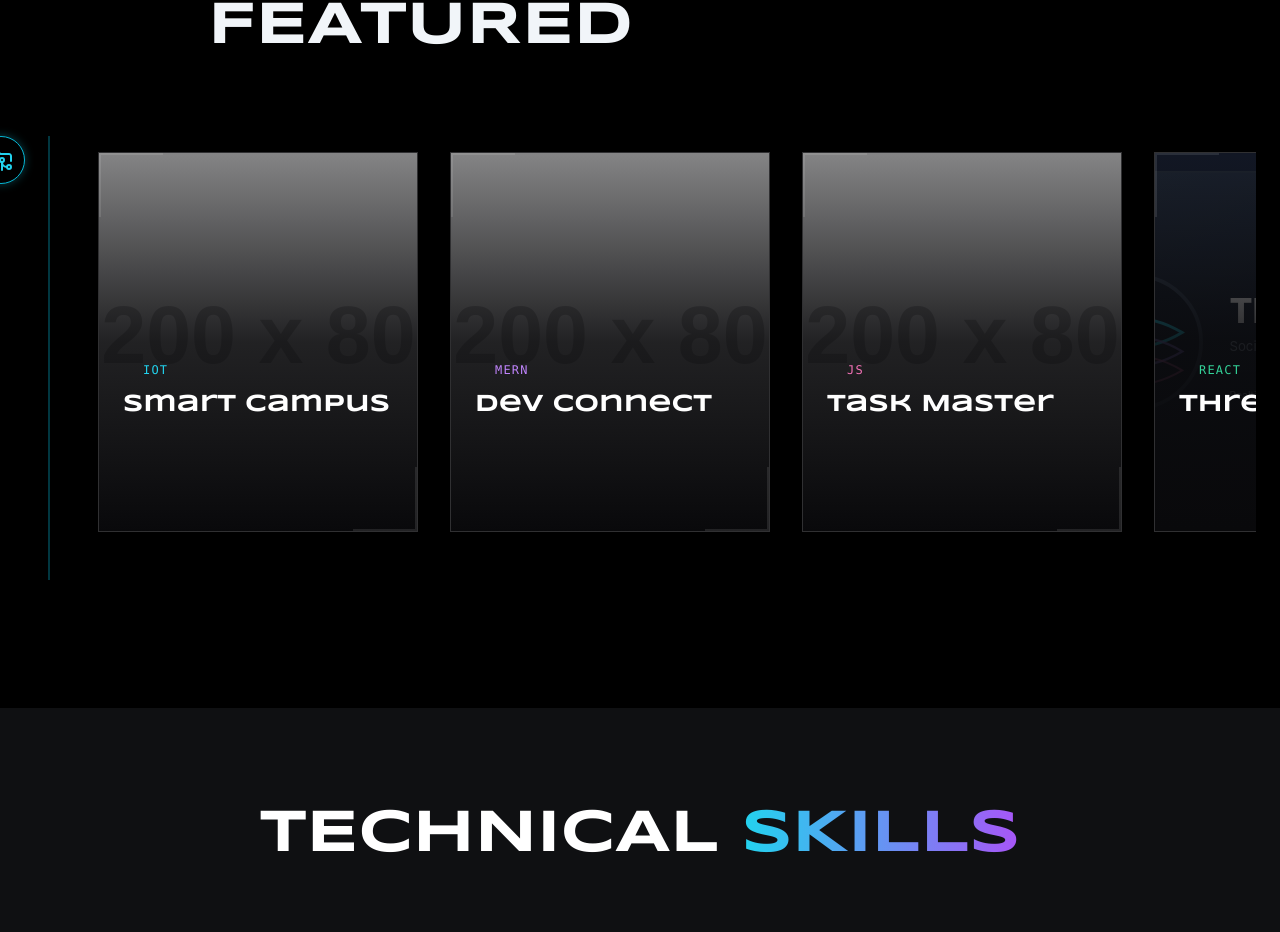
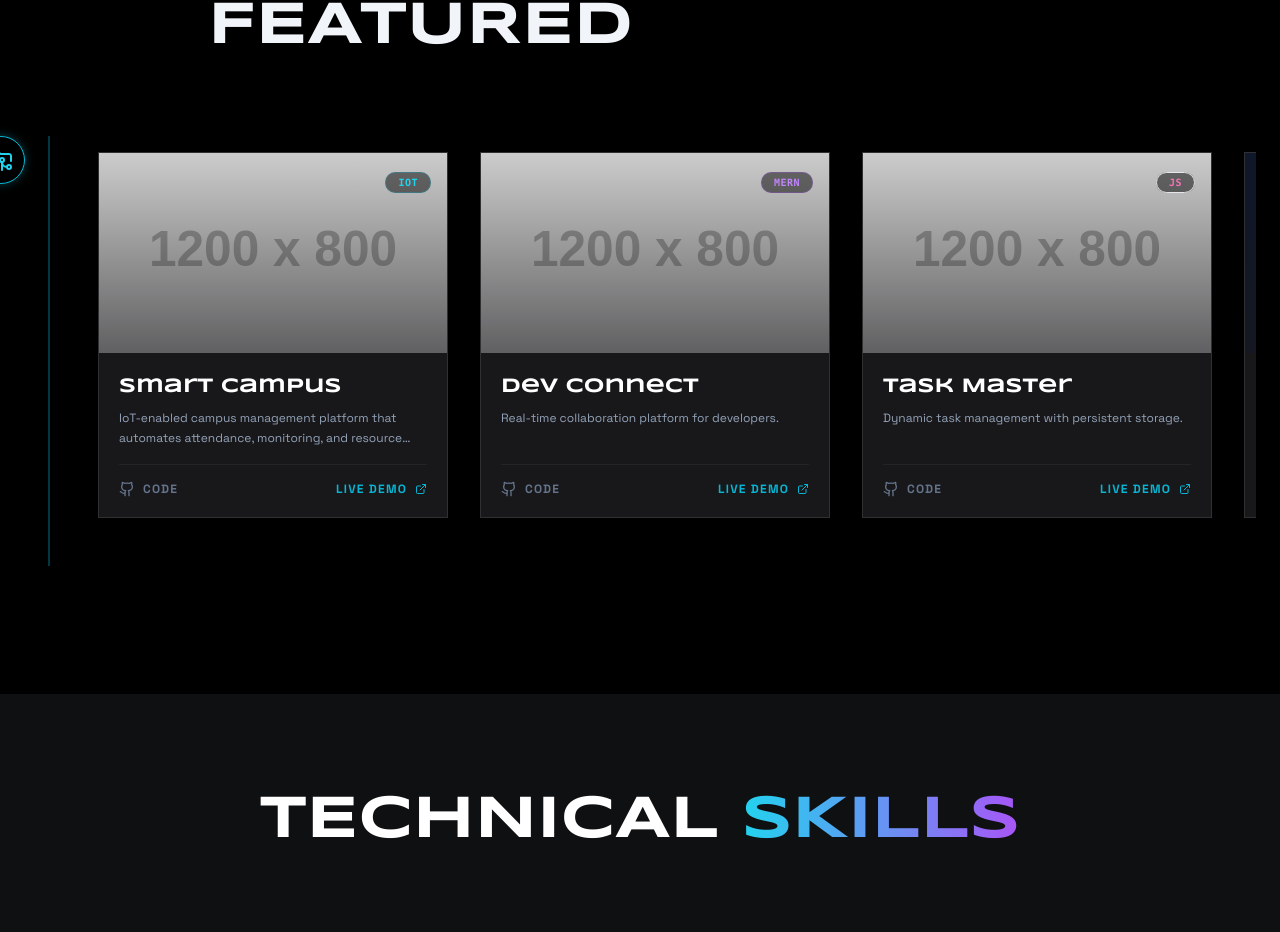
Before and after one commit to Asishranjansahu/ASISH-PORTFOLIO, a React (Vite) app: page / in a window 1280 px wide. Shown: the part 2603-3535 px from the top of the page. Built offline with nearby package versions, Linux system fonts and the light colour scheme.

Commit message:
style: switch to modern compact tech-card layout for projects

```diff
--- a/src/App.jsx
+++ b/src/App.jsx
@@ -504,10 +504,10 @@ function App() {
                     whileInView={{ opacity: 1, scale: 1 }}
                     transition={{ delay: (i % PROJECTS.length) * 0.1 }}
                     onClick={() => window.open(project.live, '_blank')}
-                    className="group relative flex-none w-[280px] md:w-[320px] h-[380px] bg-zinc-900 border border-white/10 overflow-hidden cursor-pointer hover:border-cyan-500/50 transition-all duration-500"
+                    className="group relative flex-none w-[350px] bg-zinc-900 border border-white/10 hover:border-cyan-500/50 transition-all duration-300 overflow-hidden cursor-pointer flex flex-col"
                   >
-                    {/* Image Background with Overlay */}
-                    <div className="absolute inset-0">
+                    {/* Image Section */}
+                    <div className="h-[200px] relative overflow-hidden">
                       <img
                         src={project.image}
                         alt={project.title}
@@ -516,51 +516,47 @@ function App() {
                           e.currentTarget.onerror = null;
                           e.currentTarget.src = "https://placehold.co/1200x800/0f172a/ffffff?text=Project";
                         }}
-                        className="w-full h-full object-cover opacity-60 group-hover:opacity-40 group-hover:scale-110 transition-all duration-700"
+                        className="w-full h-full object-cover transition-transform duration-500 group-hover:scale-105"
                       />
-                      <div className="absolute inset-0 bg-gradient-to-t from-zinc-950 via-zinc-950/80 to-transparent" />
+                      <div className={`absolute inset-0 bg-gradient-to-t from-zinc-900 to-transparent opacity-60`} />
+
+                      {/* Tech Badge */}
+                      <div className="absolute top-4 right-4">
+                        <span className={`px-3 py-1 rounded-full text-[10px] font-mono font-bold uppercase tracking-wider bg-black/50 backdrop-blur-md border border-${project.color}-500/30 text-${project.color}-400`}>
+                          {project.tech.split('•')[0]}
+                        </span>
+                      </div>
                     </div>
 
-                    {/* Content */}
-                    <div className="absolute inset-0 p-6 flex flex-col justify-end">
-                      <div className="transform translate-y-4 group-hover:translate-y-0 transition-transform duration-500">
-                        <div className="flex items-center gap-3 mb-3">
-                          <span className={`w-2 h-2 rounded-full bg-${project.color}-400 animate-pulse`} />
-                          <span className={`text-${project.color}-400 text-xs font-mono tracking-widest uppercase`}>{project.tech.split('•')[0]}</span>
-                        </div>
+                    {/* Content Section */}
+                    <div className="p-5 flex-1 flex flex-col">
+                      <h4 className="font-display text-xl font-bold text-white mb-2 group-hover:text-cyan-400 transition-colors">{project.title}</h4>
 
-                        <h4 className="font-display text-2xl font-bold text-white mb-2 leading-tight">{project.title}</h4>
-
-                        <p className="text-slate-400 text-xs leading-relaxed line-clamp-2 mb-6 opacity-0 group-hover:opacity-100 transition-opacity duration-500 delay-100">
+                      <p className="text-slate-400 text-xs leading-relaxed line-clamp-2 mb-4 flex-1">
                         {project.desc}
                       </p>
 
-                        <div className="flex items-center gap-4 opacity-0 group-hover:opacity-100 transition-opacity duration-500 delay-200">
+                      <div className="flex items-center gap-4 mt-auto pt-4 border-t border-white/5">
                         <button
                           onClick={(e) => {
                             e.stopPropagation();
                             window.open(project.github, '_blank');
                           }}
-                            className="p-2 rounded-full bg-white/5 hover:bg-white/10 hover:text-cyan-400 transition-colors"
+                          className="text-xs font-bold uppercase tracking-widest text-slate-500 hover:text-white transition-colors flex items-center gap-2"
                         >
-                            <Github className="w-4 h-4" />
+                          <Github className="w-4 h-4" /> Code
                         </button>
                         <button
                           onClick={(e) => {
                             e.stopPropagation();
                             window.open(project.live, '_blank');
                           }}
-                            className="flex items-center gap-2 text-xs font-bold uppercase tracking-widest hover:text-cyan-400 transition-colors"
+                          className="text-xs font-bold uppercase tracking-widest text-cyan-500 hover:text-cyan-400 transition-colors flex items-center gap-2 ml-auto"
                         >
-                            View Project <ExternalLink className="w-3 h-3" />
+                          Live Demo <ExternalLink className="w-3 h-3" />
                         </button>
                       </div>
                     </div>
-                    </div>
-
-                    {/* Corner Accents */}
-                    <div className="absolute top-0 left-0 w-16 h-16 border-l-2 border-t-2 border-white/10 group-hover:border-cyan-500/50 transition-colors duration-500" />
-                    <div className="absolute bottom-0 right-0 w-16 h-16 border-r-2 border-b-2 border-white/10 group-hover:border-cyan-500/50 transition-colors duration-500" />
                   </motion.div>
                 ))}
               </div>
```
Lines whose indentation alone changed are shown as unchanged.
